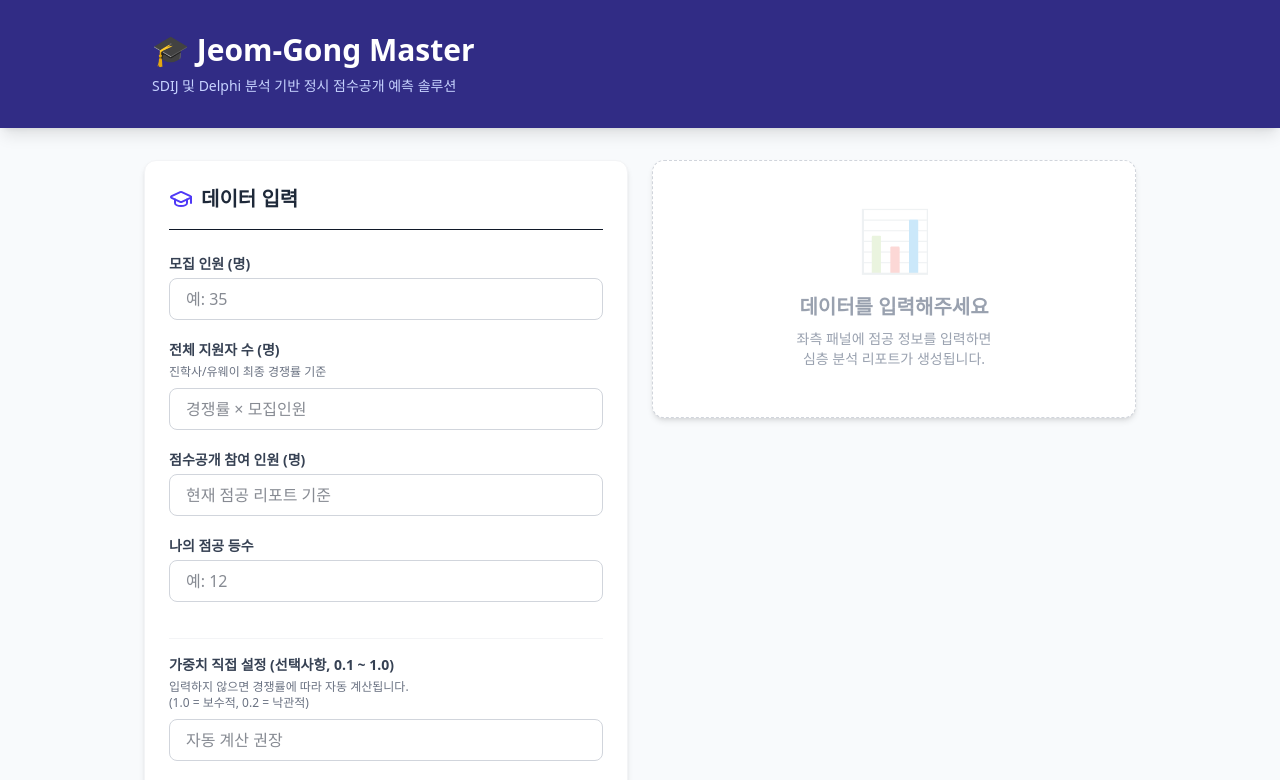
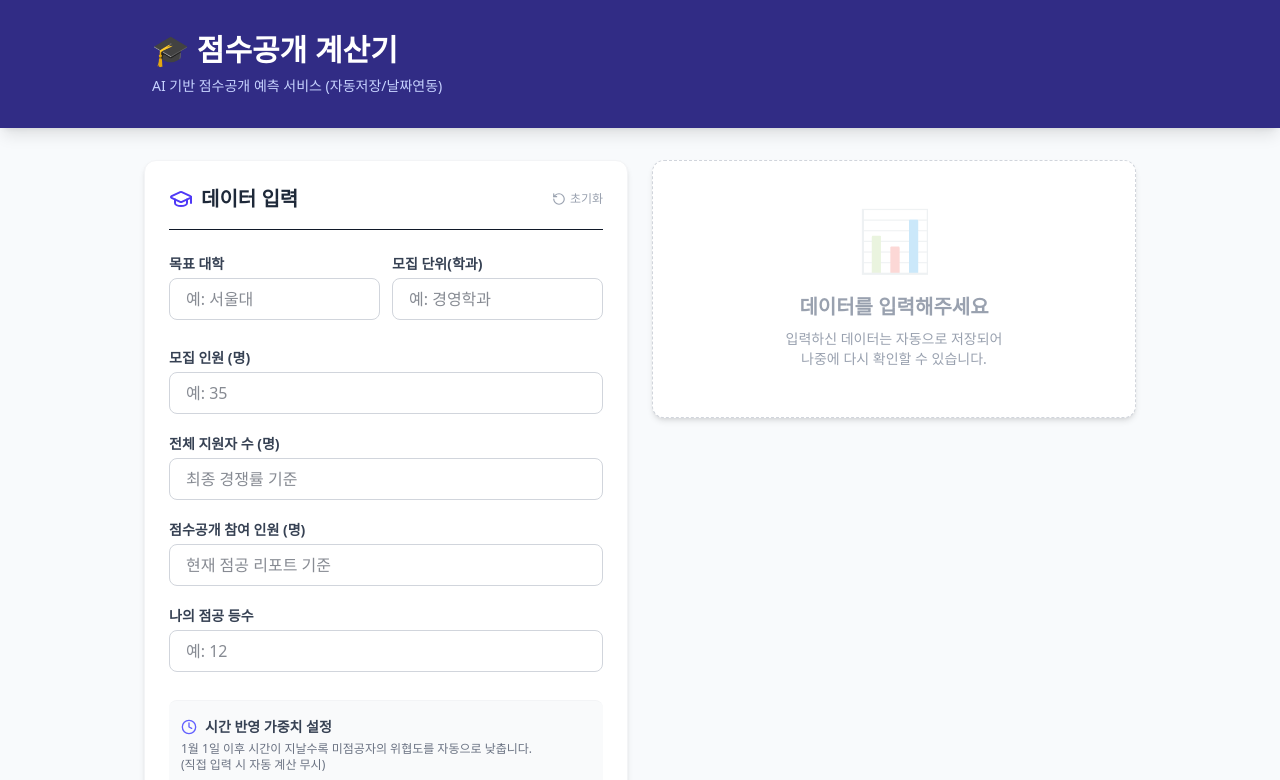
Before and after one commit to FEARNOT502/jeomgong-calculator, a React (Vite) app: page / in a window 1280 px wide. Shown: the top 780 px of the page. Built offline with nearby package versions, Linux system fonts and the light colour scheme.

Commit message:
날짜 연동 업데이트

```diff
--- a/src/App.jsx
+++ b/src/App.jsx
@@ -1,10 +1,12 @@
-import React, { useState } from 'react';
-import { Calculator, AlertCircle, CheckCircle2, TrendingUp, Users, AlertTriangle, GraduationCap } from 'lucide-react';
+import React, { useState, useEffect } from 'react';
+import { Calculator, AlertCircle, CheckCircle2, TrendingUp, Users, AlertTriangle, GraduationCap, Clock, Save, RotateCcw, Calendar } from 'lucide-react';
 
 // ==========================================
-// 1. 핵심 알고리즘 (utils/calculator.js 통합)
+// 1. 핵심 알고리즘 (날짜 연동 로직 추가됨)
 // ==========================================
-const calculatePrediction = (quota, realApplicants, revealedCount, myRank, weight = null) => {
+const calculatePrediction = (inputs) => {
+  const { quota, realApplicants, revealedCount, myRank, weight } = inputs;
+
   // 유효성 검사
   if (revealedCount > realApplicants) throw new Error("점공 인원이 전체 지원자보다 많을 수 없습니다.");
   if (myRank > revealedCount) throw new Error("나의 등수가 점공 인원보다 클 수 없습니다.");
@@ -12,27 +14,45 @@ const calculatePrediction = (quota, realApplicants, revealedCount, myRank, weigh
 
   const competitionRate = realApplicants / quota;
 
-  // 가중치 자동 산출 (사용자 지정값이 없을 경우)
-  // 경쟁률이 높을수록(허수 많음) 가중치를 낮게 설정하는 로그 모델 적용
-  let appliedWeight = weight;
-  if (appliedWeight === null || appliedWeight === '') {
-    // 기본값 0.7에서 시작하여 경쟁률 로그값에 비례해 감소, 최소 0.2 유지
-    appliedWeight = Math.max(0.2, 0.7 - (0.15 * Math.log(competitionRate)));
+  // --- 날짜 기반 로직 추가 ---
+  const now = new Date();
+  const currentYear = now.getFullYear();
+  const startDate = new Date(currentYear, 0, 1); // 올해 1월 1일 00:00
+
+  // 1월 1일로부터 며칠 지났는지 계산 (음수면 0으로 처리)
+  const timeDiff = now - startDate;
+  const daysPassed = Math.max(0, Math.floor(timeDiff / (1000 * 60 * 60 * 24)));
+
+  // 시간 경과에 따른 가중치 감소율 (Time Decay)
+  // 논리: 시간이 지날수록 고득점자는 이미 공개했을 확률이 높음 -> 미점공자의 위협도 감소
+  // 하루에 2%씩 가중치 감소, 최대 30%까지만 감소 (안전장치)
+  const timeDecayFactor = Math.min(0.3, daysPassed * 0.02);
+
+  // --- 가중치 산출 ---
+  let baseWeight = weight ? parseFloat(weight) : null;
+
+  if (baseWeight === null) {
+    // 기본값: 경쟁률 로그 모델
+    baseWeight = Math.max(0.2, 0.7 - (0.15 * Math.log(competitionRate)));
   }
 
+  // 날짜 보정 적용: (기본 가중치) * (1 - 시간감소율)
+  const appliedWeight = baseWeight * (1 - timeDecayFactor);
+
+  // --- 등수 계산 ---
   const unrevealedCount = realApplicants - revealedCount; // 미점공 인원
   const rankRatio = myRank / revealedCount; // 점공 내 상위 비율
 
-  // (1) 낙관적 예측 (Optimistic): 미점공자는 거의 다 허수다 (w = 0.2 수준)
+  // (1) 낙관적 (Optimistic)
   const optimisticRank = myRank + (unrevealedCount * rankRatio * 0.2);
 
-  // (2) 중도적/합리적 예측 (Realistic): 계산된 가중치 적용
+  // (2) 합리적 (Realistic) - 날짜 보정된 가중치 사용
   const realisticRank = myRank + (unrevealedCount * rankRatio * appliedWeight);
 
-  // (3) 비관적 예측 (Pessimistic): 단순 비례식 (w = 1.0)
+  // (3) 비관적 (Pessimistic)
   const pessimisticRank = myRank * (realApplicants / revealedCount);
 
-  // 합격 확률 판정
+  // --- 합격 확률 판정 ---
   const ratio = realisticRank / quota;
   let probability = { label: "분석 불가", color: "text-gray-500", bgColor: "bg-gray-100", score: 0 };
 
@@ -51,14 +71,17 @@ const calculatePrediction = (quota, realApplicants, revealedCount, myRank, weigh
     probability,
     metrics: {
       competitionRate: competitionRate.toFixed(2),
+      baseWeight: baseWeight.toFixed(2),
       appliedWeight: appliedWeight.toFixed(2),
+      timeDecayPercent: (timeDecayFactor * 100).toFixed(0),
+      daysPassed: daysPassed,
       revealedRatio: ((revealedCount / realApplicants) * 100).toFixed(1)
     }
   };
 };
 
 // ==========================================
-// 2. 입력 컴포넌트 (components/InputForm.jsx 통합)
+// 2. 입력 컴포넌트
 // ==========================================
 const InputField = ({ label, name, value, onChange, placeholder, subtext, type = "number", step, min, max }) => (
   <div className="mb-4">
@@ -78,7 +101,7 @@ const InputField = ({ label, name, value, onChange, placeholder, subtext, type =
   </div>
 );
 
-const InputForm = ({ inputs, setInputs, onCalculate }) => {
+const InputForm = ({ inputs, setInputs, onCalculate, onReset }) => {
   const [error, setError] = useState(null);
 
   const handleChange = (e) => {
@@ -98,8 +121,6 @@ const InputForm = ({ inputs, setInputs, onCalculate }) => {
         setError("모든 필수 항목을 입력해주세요.");
         return;
       }
-
-      // 상위 컴포넌트의 계산 함수 호출
       onCalculate();
     } catch (err) {
       setError(err.message);
@@ -108,12 +129,41 @@ const InputForm = ({ inputs, setInputs, onCalculate }) => {
 
   return (
     <div className="bg-white p-6 rounded-xl shadow-md border border-gray-100">
-      <div className="flex items-center gap-2 mb-6 border-b pb-4">
-        <GraduationCap className="text-indigo-600" size={24} />
-        <h2 className="text-xl font-bold text-gray-800">데이터 입력</h2>
+      <div className="flex items-center justify-between mb-6 border-b pb-4">
+        <div className="flex items-center gap-2">
+          <GraduationCap className="text-indigo-600" size={24} />
+          <h2 className="text-xl font-bold text-gray-800">데이터 입력</h2>
+        </div>
+        <button
+          onClick={onReset}
+          className="text-xs flex items-center gap-1 text-gray-400 hover:text-red-500 transition-colors"
+          title="초기화"
+        >
+          <RotateCcw size={14} /> 초기화
+        </button>
       </div>
 
       <div className="grid grid-cols-1 gap-y-1">
+        {/* 학교/학과 입력 필드 추가 */}
+        <div className="grid grid-cols-2 gap-3 mb-2">
+          <InputField
+            label="목표 대학"
+            name="university"
+            type="text"
+            value={inputs.university}
+            onChange={handleChange}
+            placeholder="예: 서울대"
+          />
+          <InputField
+            label="모집 단위(학과)"
+            name="department"
+            type="text"
+            value={inputs.department}
+            onChange={handleChange}
+            placeholder="예: 경영학과"
+          />
+        </div>
+
         <InputField
           label="모집 인원 (명)"
           name="quota"
@@ -126,8 +176,7 @@ const InputForm = ({ inputs, setInputs, onCalculate }) => {
           name="realApplicants"
           value={inputs.realApplicants}
           onChange={handleChange}
-          placeholder="경쟁률 × 모집인원"
-          subtext="진학사/유웨이 최종 경쟁률 기준"
+          placeholder="최종 경쟁률 기준"
         />
         <InputField
           label="점수공개 참여 인원 (명)"
@@ -144,13 +193,13 @@ const InputForm = ({ inputs, setInputs, onCalculate }) => {
           placeholder="예: 12"
         />
 
-        <div className="mt-4 pt-4 border-t border-gray-100">
-          <label className="block text-gray-700 text-sm font-bold mb-1">
-            가중치 직접 설정 (선택사항, 0.1 ~ 1.0)
+        <div className="mt-2 pt-4 border-t border-gray-100 bg-gray-50 p-3 rounded-lg">
+          <label className="block text-gray-700 text-sm font-bold mb-1 flex items-center gap-2">
+            <Clock size={16} className="text-indigo-500"/> 시간 반영 가중치 설정
           </label>
           <p className="text-xs text-gray-500 mb-2">
-            입력하지 않으면 경쟁률에 따라 자동 계산됩니다.<br/>
-            (1.0 = 보수적, 0.2 = 낙관적)
+            1월 1일 이후 시간이 지날수록 미점공자의 위협도를 자동으로 낮춥니다.<br/>
+            (직접 입력 시 자동 계산 무시)
           </p>
           <input
             type="number"
@@ -160,8 +209,8 @@ const InputForm = ({ inputs, setInputs, onCalculate }) => {
             step="0.1"
             min="0.1"
             max="1.0"
-            className="w-full px-4 py-2 border border-gray-300 rounded-lg focus:ring-2 focus:ring-indigo-500 focus:border-indigo-500"
-            placeholder="자동 계산 권장"
+            className="w-full px-4 py-2 border border-gray-300 rounded-lg focus:ring-2 focus:ring-indigo-500 focus:border-indigo-500 text-sm"
+            placeholder="자동 계산 (권장)"
           />
         </div>
       </div>
@@ -180,32 +229,51 @@ const InputForm = ({ inputs, setInputs, onCalculate }) => {
         <Calculator size={20} />
         분석 결과 확인하기
       </button>
+
+      <div className="mt-3 flex justify-center text-xs text-gray-400 items-center gap-1">
+        <Save size={12} /> 데이터는 브라우저에 자동 저장됩니다.
+      </div>
     </div>
   );
 };
 
 // ==========================================
-// 3. 결과 시각화 컴포넌트 (components/ResultView.jsx 통합)
+// 3. 결과 시각화 컴포넌트
 // ==========================================
-const ResultView = ({ result, quota }) => {
+const ResultView = ({ result, inputs }) => {
   if (!result) return (
     <div className="bg-white p-12 rounded-xl shadow-md border border-dashed border-gray-300 text-center h-full flex flex-col justify-center items-center">
       <div className="text-6xl mb-6 opacity-20">📊</div>
       <h3 className="text-xl font-bold text-gray-400">데이터를 입력해주세요</h3>
       <p className="text-gray-400 mt-2 text-sm">
-        좌측 패널에 점공 정보를 입력하면<br/>심층 분석 리포트가 생성됩니다.
+        입력하신 데이터는 자동으로 저장되어<br/>나중에 다시 확인할 수 있습니다.
       </p>
     </div>
   );
 
   const { ranks, probability, metrics } = result;
+  const today = new Date().toLocaleDateString();
 
   return (
     <div className="bg-white p-6 rounded-xl shadow-md border border-indigo-50 h-full flex flex-col">
-      <div className="flex items-center gap-2 mb-6 border-b pb-4">
-        <TrendingUp className="text-indigo-600" size={24} />
-        <h2 className="text-xl font-bold text-gray-800">분석 리포트</h2>
+      <div className="flex items-center justify-between mb-4 border-b pb-4">
+        <div className="flex items-center gap-2">
+          <TrendingUp className="text-indigo-600" size={24} />
+          <h2 className="text-xl font-bold text-gray-800">분석 리포트</h2>
+        </div>
+        <div className="text-xs font-mono text-gray-400 bg-gray-100 px-2 py-1 rounded">
+          {today} 기준
+        </div>
       </div>
+
+      {/* 학교 정보 표시 */}
+      {(inputs.university || inputs.department) && (
+        <div className="mb-4 text-center">
+          <h3 className="text-lg font-bold text-gray-800">
+            {inputs.university} <span className="text-indigo-600">{inputs.department}</span>
+          </h3>
+        </div>
+      )}
 
       {/* 메인 결과 카드 */}
       <div className={`p-6 rounded-2xl text-center mb-6 border-2 ${probability.bgColor} ${probability.color.replace('text', 'border').replace('700', '200')}`}>
@@ -219,7 +287,7 @@ const ResultView = ({ result, quota }) => {
           {probability.label}
         </div>
         <p className="text-xs text-gray-500 mt-3 bg-white/50 inline-block px-3 py-1 rounded-full">
-           모집인원 {quota}명 기준 (충원율 포함 고려)
+           모집인원 {inputs.quota}명 기준 (충원율 포함 고려)
         </p>
       </div>
 
@@ -247,24 +315,32 @@ const ResultView = ({ result, quota }) => {
 
         <div className="border-t pt-4">
           <h3 className="font-semibold text-gray-700 text-sm mb-3">분석 상세 데이터</h3>
-          <ul className="text-sm space-y-3 text-gray-600 bg-gray-50 p-4 rounded-xl">
+          <ul className="text-sm space-y-2 text-gray-600 bg-gray-50 p-4 rounded-xl">
             <li className="flex justify-between items-center">
               <span>경쟁률</span>
-              <span className="font-mono font-bold bg-white px-2 py-0.5 rounded border">{metrics.competitionRate} : 1</span>
+              <span className="font-mono font-bold">{metrics.competitionRate} : 1</span>
             </li>
             <li className="flex justify-between items-center">
               <span>점공 참여율</span>
-              <span className="font-mono font-bold bg-white px-2 py-0.5 rounded border">{metrics.revealedRatio}%</span>
+              <span className="font-mono font-bold">{metrics.revealedRatio}%</span>
+            </li>
+            <li className="flex justify-between items-center border-t border-gray-200 pt-2 mt-2">
+              <span className="flex items-center gap-1"><Calendar size={12}/> 점공 경과일 (1/1~)</span>
+              <span className="font-mono font-bold text-indigo-600">D+{metrics.daysPassed}</span>
             </li>
             <li className="flex justify-between items-center">
-              <span>적용 가중치(w)</span>
-              <span className="font-mono font-bold bg-white px-2 py-0.5 rounded border">{metrics.appliedWeight}</span>
+              <span>시간 보정 감소율</span>
+              <span className="font-mono font-bold text-blue-600">-{metrics.timeDecayPercent}%</span>
+            </li>
+            <li className="flex justify-between items-center bg-white p-2 rounded border border-indigo-100 mt-1">
+              <span className="font-bold text-indigo-900">최종 적용 가중치(w)</span>
+              <span className="font-mono font-bold text-indigo-900">{metrics.appliedWeight}</span>
             </li>
           </ul>
         </div>
 
         <div className="text-xs text-gray-400 mt-2 leading-relaxed text-center">
-           * 가중치(w) {metrics.appliedWeight} 적용: 미점공자 중 내 앞등수 비율이 점공자 집단의 약 {Math.round(metrics.appliedWeight * 100)}% 수준이라고 가정함.
+           * 1월 1일 이후 시간이 지날수록 실제 지원자 중 미점공자의 비율이 낮아진다고 가정하여 가중치를 소폭 하향 조정합니다.
         </div>
       </div>
     </div>
@@ -272,29 +348,51 @@ const ResultView = ({ result, quota }) => {
 };
 
 // ==========================================
-// 4. 메인 앱 통합 (App.jsx 통합)
+// 4. 메인 앱 통합
 // ==========================================
 function App() {
-  // State를 상위 컴포넌트(App)로 끌어올림 (Lifting State Up)
-  const [inputs, setInputs] = useState({
+  const initialInputs = {
+    university: '',
+    department: '',
     quota: '',
     realApplicants: '',
     revealedCount: '',
     myRank: '',
     weight: ''
+  };
+
+  // State 초기화 시 localStorage에서 데이터 불러오기 (Lazy Initialization)
+  const [inputs, setInputs] = useState(() => {
+    const saved = localStorage.getItem('jeomgong_data');
+    return saved ? JSON.parse(saved) : initialInputs;
   });
 
   const [result, setResult] = useState(null);
 
+  // inputs가 변경될 때마다 localStorage에 저장
+  useEffect(() => {
+    localStorage.setItem('jeomgong_data', JSON.stringify(inputs));
+  }, [inputs]);
+
   const handleCalculate = () => {
-    const q = parseFloat(inputs.quota);
-    const a = parseFloat(inputs.realApplicants);
-    const v = parseFloat(inputs.revealedCount);
-    const r = parseFloat(inputs.myRank);
-    const w = inputs.weight ? parseFloat(inputs.weight) : null;
+    // 텍스트를 숫자로 변환하여 전달
+    const calcInputs = {
+      ...inputs,
+      quota: parseFloat(inputs.quota),
+      realApplicants: parseFloat(inputs.realApplicants),
+      revealedCount: parseFloat(inputs.revealedCount),
+      myRank: parseFloat(inputs.myRank),
+    };
+    const calcResult = calculatePrediction(calcInputs);
+    setResult(calcResult);
+  };
 
-    const calcResult = calculatePrediction(q, a, v, r, w);
-    setResult(calcResult);
+  const handleReset = () => {
+    if (window.confirm('입력된 데이터를 모두 초기화하시겠습니까?')) {
+      setInputs(initialInputs);
+      setResult(null);
+      localStorage.removeItem('jeomg_data');
+    }
   };
 
   return (
@@ -302,10 +400,10 @@ function App() {
       <header className="bg-indigo-900 text-white py-8 shadow-lg">
         <div className="max-w-5xl mx-auto px-6">
           <h1 className="text-3xl font-bold flex items-center gap-3">
-            🎓 Jeom-Gong Master
+            🎓 점수공개 계산기
           </h1>
           <p className="text-indigo-200 text-sm mt-2 font-light">
-            SDIJ 및 Delphi 분석 기반 정시 점수공개 예측 솔루션
+            AI 기반 점수공개 예측 서비스 (자동저장/날짜연동)
           </p>
         </div>
       </header>
@@ -318,6 +416,7 @@ function App() {
               inputs={inputs}
               setInputs={setInputs}
               onCalculate={handleCalculate}
+              onReset={handleReset}
             />
 
             <div className="mt-6 bg-white p-5 rounded-xl shadow-sm border border-gray-200 text-sm text-gray-600">
@@ -327,7 +426,8 @@ function App() {
               <ul className="list-disc list-inside space-y-1 ml-1 text-xs sm:text-sm">
                 <li>진학사 등 점공 사이트의 실시간 데이터를 입력하세요.</li>
                 <li><strong>모집인원</strong>은 이월 인원이 포함된 최종 인원입니다.</li>
-                <li>새벽 시간대에는 표본 변화가 적어 정확도가 높습니다.</li>
+                <li>1월 1일 이후 경과일에 따라 예측 가중치가 자동 보정됩니다.</li>
+                <li>입력한 데이터는 브라우저 닫아도 유지됩니다.</li>
               </ul>
             </div>
           </div>
@@ -336,7 +436,7 @@ function App() {
           <div className="w-full md:min-h-[600px]">
              <ResultView
                result={result}
-               quota={inputs.quota}
+               inputs={inputs}
              />
           </div>
         </div>
```
